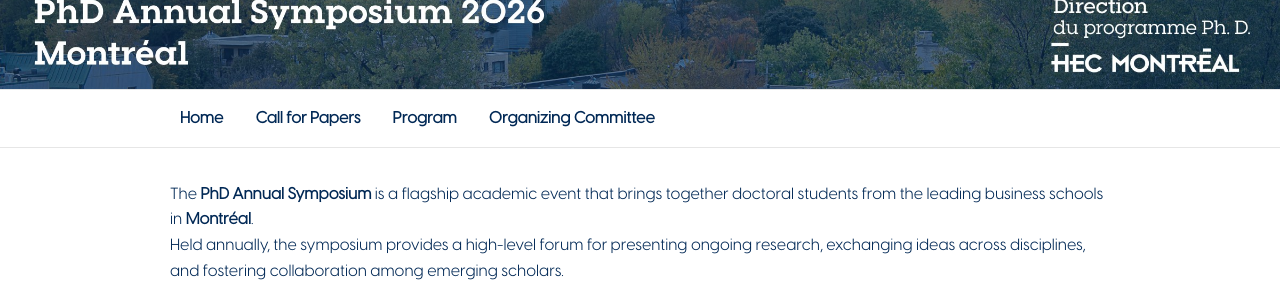
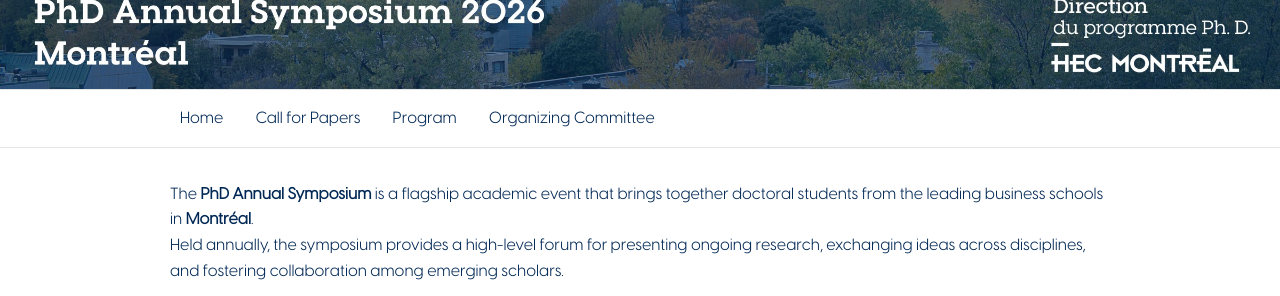
Before and after one commit to juanseripe/symposium2026, a Jekyll site: the page built from docs/index.md, in a window 1280 px wide. Shown: the part 178-474 px from the top of the page. Built offline with Jekyll 4.4.1, drawn with Linux system fonts in a browser that asks for light colours.

Commit message:
Reset Nav

```diff
--- a/docs/assets/style.css
+++ b/docs/assets/style.css
@@ -7,7 +7,6 @@
   --fg: #002855;
   --muted: #666666;
   --border: #e6e6e6;
-  --accent: #0072ce;
 }
 
 * { box-sizing: border-box; }
@@ -69,22 +68,9 @@ body {
   padding: 6px 10px;
   border-radius: 10px;
   display: inline-block;
-  font-weight: 600;
 }
 
 .main-nav a:hover { background: #f5f5f5; }
-
-/* Active page link (works with either a class or aria-current) */
-.main-nav a.is-active,
-.main-nav a[aria-current="page"] {
-  color: var(--accent);
-  font-weight: 700;
-}
-
-.main-nav a.is-active:hover,
-.main-nav a[aria-current="page"]:hover {
-  background: transparent;
-}
 
 /* Page content */
 .page-content {
```
